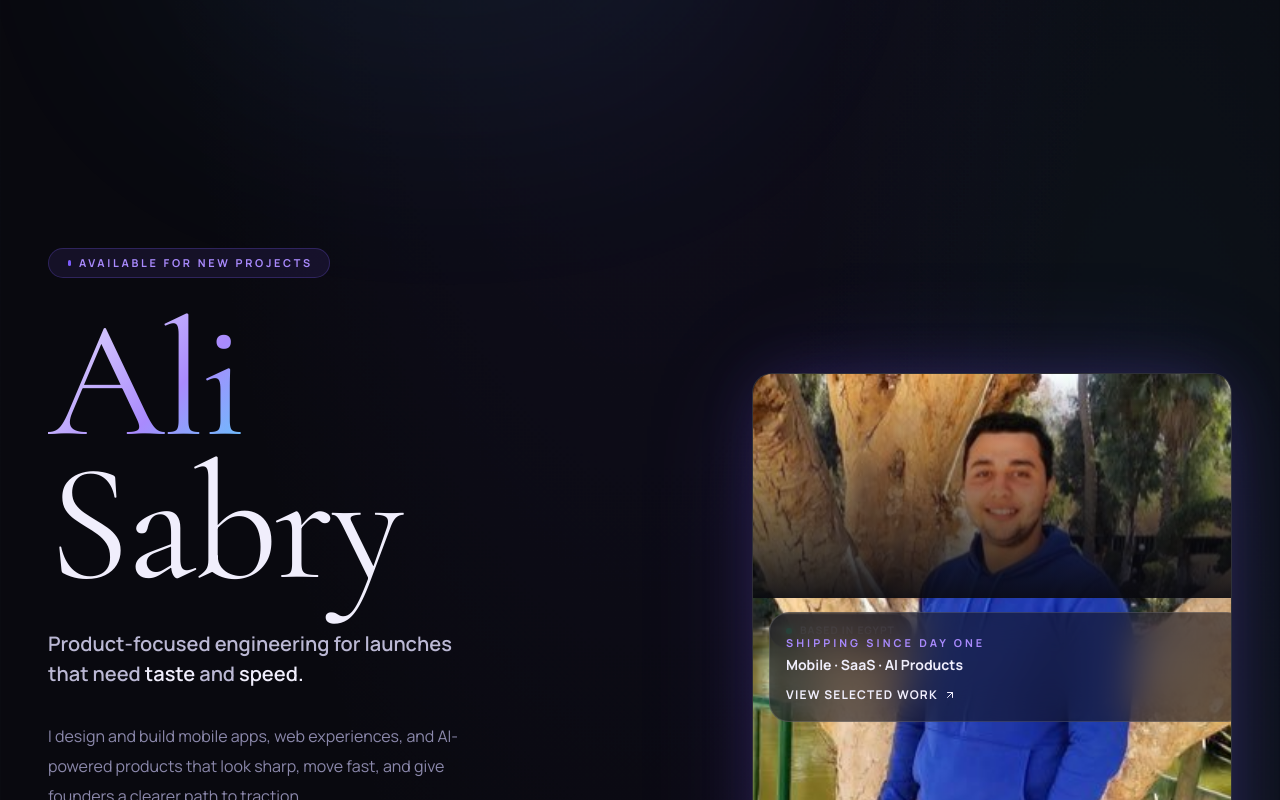
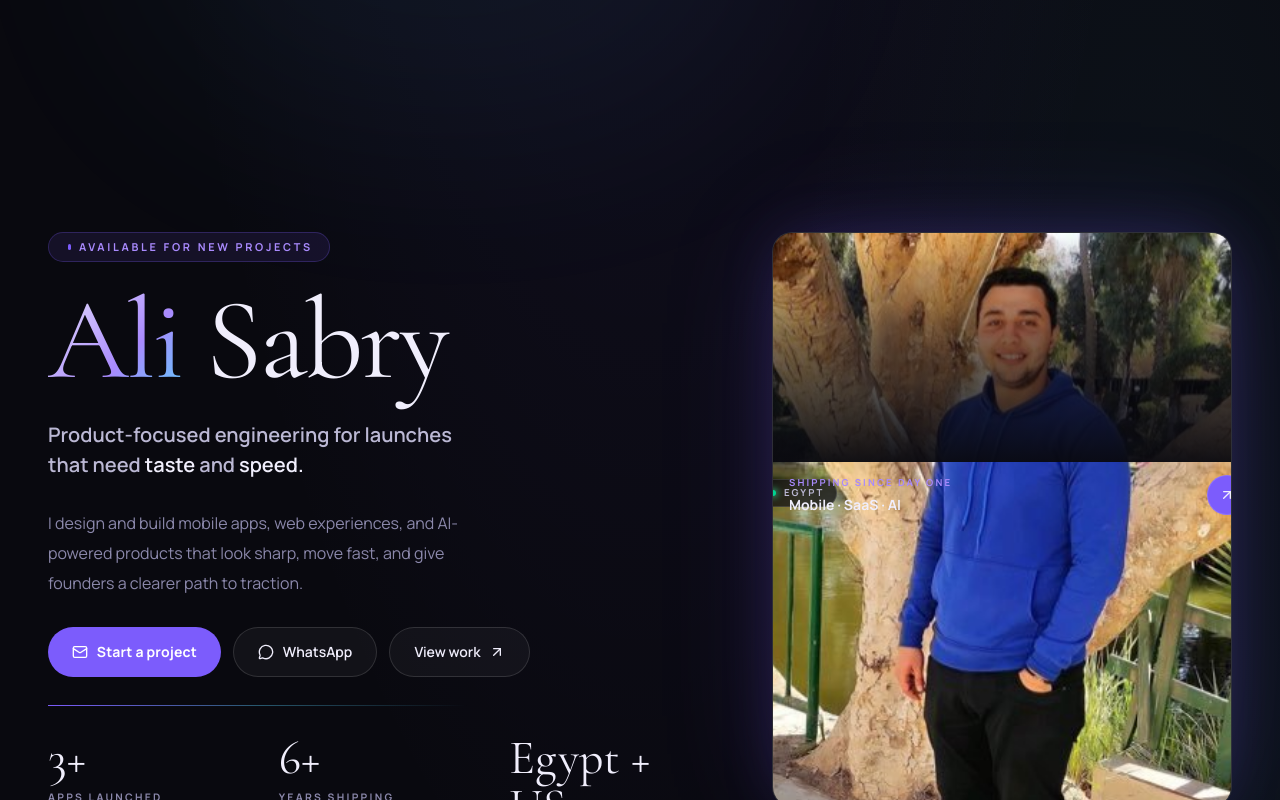
Before and after one commit to alisabry22/portfolio, a Next.js app: page / in a window 1280 px wide. Shown: the part 920-1720 px from the top of the page. Built offline with nearby package versions, Linux system fonts and the light colour scheme.

Commit message:
fix: tighten hero spacing and section padding

```diff
--- a/components/About.tsx
+++ b/components/About.tsx
@@ -5,7 +5,7 @@ import { services } from "@/app/data/site";
 
 export default function About() {
   return (
-    <section id="about" className="relative overflow-hidden border-t border-[var(--line)] py-24 sm:py-32">
+    <section id="about" className="relative overflow-hidden border-t border-[var(--line)] py-16 sm:py-20">
       {/* Background glow */}
       <div className="pointer-events-none absolute right-0 top-0 h-[60vh] w-[40vw] rounded-full bg-[var(--accent-2)] opacity-[0.04] blur-[120px]" />
 
--- a/components/Contact.tsx
+++ b/components/Contact.tsx
@@ -80,7 +80,7 @@ export default function Contact() {
   return (
     <section
       id="contact"
-      className="relative overflow-hidden border-t border-[var(--line)] py-24 sm:py-32"
+      className="relative overflow-hidden border-t border-[var(--line)] py-16 sm:py-20"
     >
       {/* Ambient glows */}
       <div className="pointer-events-none absolute bottom-0 left-1/2 h-[50vh] w-[60vw] -translate-x-1/2 rounded-full bg-[var(--accent)] opacity-[0.06] blur-[140px]" />
--- a/components/Hero.tsx
+++ b/components/Hero.tsx
@@ -21,13 +21,13 @@ export default function Hero() {
       <div className="pointer-events-none absolute left-[-15vw] top-[-10vh] h-[70vh] w-[70vw] rounded-full bg-[var(--accent)] opacity-[0.07] blur-[140px]" />
       <div className="pointer-events-none absolute bottom-0 right-[-10vw] h-[50vh] w-[50vw] rounded-full bg-[var(--accent-2)] opacity-[0.05] blur-[120px]" />
 
-      <div className="mx-auto grid min-h-[100svh] max-w-[1300px] items-center px-5 sm:px-8 lg:grid-cols-[1fr_480px] lg:gap-12 lg:px-12">
+      <div className="mx-auto grid max-w-[1300px] items-start px-5 pt-28 sm:px-8 sm:pt-32 lg:grid-cols-[1.1fr_460px] lg:gap-14 lg:px-12 lg:pt-28">
         {/* Left */}
         <motion.div
           variants={stagger}
           initial="initial"
           animate="animate"
-          className="flex flex-col gap-8 py-28 pt-36 lg:py-32"
+          className="flex flex-col gap-6 pb-16 lg:gap-7 lg:pb-20"
         >
           <motion.div variants={fadeUp}>
             <span className="inline-flex items-center gap-2 rounded-full border border-[rgba(124,92,252,0.25)] bg-[rgba(124,92,252,0.1)] px-4 py-1.5 text-[0.68rem] font-bold uppercase tracking-[0.25em] text-[var(--accent-strong)]">
@@ -41,11 +41,10 @@ export default function Hero() {
 
           <motion.div variants={fadeUp}>
             <h1
-              className="font-display leading-[0.86] tracking-[-0.02em]"
-              style={{ fontSize: "clamp(5rem, 13vw, 10.5rem)" }}
+              className="font-display leading-[0.88] tracking-[-0.025em]"
+              style={{ fontSize: "clamp(3.75rem, 9vw, 7.5rem)" }}
             >
-              <span className="gradient-text">Ali</span>
-              <br />
+              <span className="gradient-text">Ali</span>{" "}
               <span className="text-[var(--text)]">Sabry</span>
             </h1>
           </motion.div>
@@ -119,45 +118,52 @@ export default function Hero() {
 
         {/* Right: Photo */}
         <motion.div
-          initial={{ opacity: 0, scale: 0.95, y: 30 }}
+          initial={{ opacity: 0, scale: 0.96, y: 24 }}
           animate={{ opacity: 1, scale: 1, y: 0 }}
-          transition={{ duration: 0.9, delay: 0.25, ease: [0.22, 1, 0.36, 1] }}
-          className="relative hidden lg:flex lg:items-center lg:py-12"
+          transition={{ duration: 0.85, delay: 0.2, ease: [0.22, 1, 0.36, 1] }}
+          className="relative hidden lg:block lg:pb-16"
         >
-          <div className="absolute inset-0 scale-[0.85] rounded-3xl bg-[var(--accent)] opacity-20 blur-[60px]" />
+          <div className="absolute inset-4 rounded-3xl bg-[var(--accent)] opacity-20 blur-[80px]" />
 
-          <div className="glass-card glow-accent relative h-[80vh] w-full overflow-hidden">
+          <div className="glass-card glow-accent relative aspect-[4/5] w-full overflow-hidden">
             <Image
               src={profilePhoto}
               alt="Ali Sabry — Product Engineer"
               fill
               priority
-              sizes="480px"
+              sizes="460px"
               className="object-cover object-top"
             />
-            <div className="absolute inset-x-0 bottom-0 h-56 bg-gradient-to-t from-[rgba(9,9,15,0.92)] via-[rgba(9,9,15,0.40)] to-transparent" />
+            {/* Bottom gradient mask */}
+            <div className="absolute inset-x-0 bottom-0 h-2/5 bg-gradient-to-t from-[rgba(9,9,15,0.96)] via-[rgba(9,9,15,0.55)] to-transparent" />
 
-            <div className="absolute left-4 top-4">
-              <div className="glass-card inline-flex items-center gap-2 rounded-full px-4 py-2">
+            {/* Top-right Egypt badge */}
+            <div className="absolute right-4 top-4">
+              <div className="inline-flex items-center gap-2 rounded-full border border-[var(--line-strong)] bg-[rgba(9,9,15,0.7)] px-3 py-1.5 backdrop-blur-md">
                 <span className="h-1.5 w-1.5 rounded-full bg-emerald-400 shadow-[0_0_6px_2px_rgba(52,211,153,0.6)]" />
-                <span className="text-[0.65rem] font-bold uppercase tracking-widest text-[var(--muted-strong)]">
-                  Based in Egypt
+                <span className="text-[0.6rem] font-bold uppercase tracking-[0.22em] text-[var(--muted-strong)]">
+                  Egypt
                 </span>
               </div>
             </div>
 
-            <div className="absolute bottom-5 left-4 right-4">
-              <div className="glass-card p-4">
-                <p className="section-label mb-1">Shipping since day one</p>
-                <p className="text-sm font-bold text-[var(--text)]">
-                  Mobile · SaaS · AI Products
-                </p>
+            {/* Bottom info card — inside gradient zone, doesn’t cover face */}
+            <div className="absolute inset-x-4 bottom-4">
+              <div className="flex items-center justify-between gap-3">
+                <div>
+                  <p className="text-[0.6rem] font-bold uppercase tracking-[0.22em] text-[var(--accent-strong)]">
+                    Shipping since day one
+                  </p>
+                  <p className="mt-1 text-sm font-bold text-[var(--text)]">
+                    Mobile · SaaS · AI
+                  </p>
+                </div>
                 <a
                   href="#projects"
-                  className="mt-3 inline-flex items-center gap-1.5 text-xs font-bold uppercase tracking-widest text-[var(--accent-strong)] transition-opacity hover:opacity-75"
+                  aria-label="View selected work"
+                  className="flex h-10 w-10 flex-shrink-0 items-center justify-center rounded-full border border-[var(--line-strong)] bg-[var(--accent)] text-white transition-all hover:scale-105 hover:shadow-[0_0_24px_var(--accent-glow)]"
                 >
-                  View selected work
-                  <ArrowUpRight size={12} />
+                  <ArrowUpRight size={16} />
                 </a>
               </div>
             </div>
--- a/components/Projects.tsx
+++ b/components/Projects.tsx
@@ -15,7 +15,7 @@ export default function Projects() {
   return (
     <section
       id="projects"
-      className="relative overflow-hidden border-t border-[var(--line)] py-24 sm:py-32"
+      className="relative overflow-hidden border-t border-[var(--line)] py-16 sm:py-20"
     >
       {/* bg glow */}
       <div className="pointer-events-none absolute left-0 top-1/3 h-[50vh] w-[40vw] rounded-full bg-[var(--accent)] opacity-[0.05] blur-[120px]" />
--- a/components/Skills.tsx
+++ b/components/Skills.tsx
@@ -8,7 +8,7 @@ export default function Skills() {
   return (
     <section
       id="skills"
-      className="relative overflow-hidden border-t border-[var(--line)] bg-[var(--bg-soft)] py-24 sm:py-32"
+      className="relative overflow-hidden border-t border-[var(--line)] bg-[var(--bg-soft)] py-16 sm:py-20"
     >
       {/* Ambient glow */}
       <div className="pointer-events-none absolute right-[-10vw] top-[-5vh] h-[60vh] w-[40vw] rounded-full bg-[var(--accent-2)] opacity-[0.05] blur-[130px]" />
```
